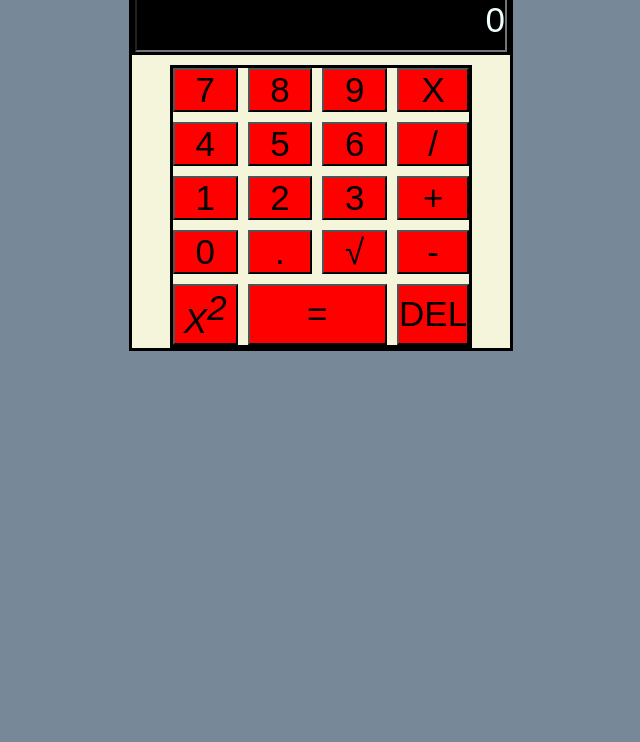
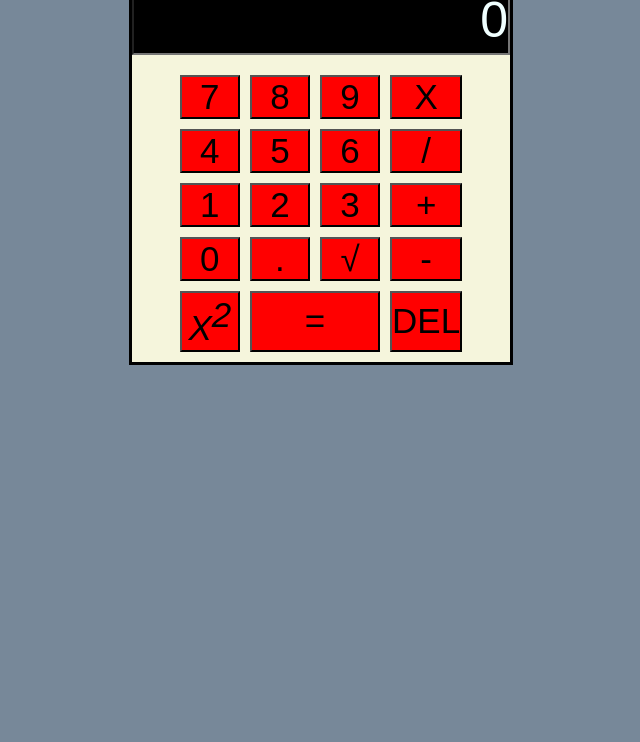
Before and after one commit to npicciano79/calculator, a plain HTML site: page index.html in a window 1280 px wide. Shown: the part 58-800 px from the top of the page, without its empty margins (319-959 px from the left). Drawn offline with Linux system fonts and the light colour scheme; files that its build step writes are made by us from their sources.

Commit message:
styles.css

```diff
--- a/styles/styles.css
+++ b/styles/styles.css
@@ -24,7 +24,7 @@ body{
     background-color: beige;
     width:30%;
     height:90%;
-    border:solid black;
+
     border-style: solid;
     place-items: center;
 
@@ -39,14 +39,18 @@ body{
     min-width:100%;
     min-height: 70px;
     margin-bottom: 10px;
-    border: solid black;
+
 }
 
 .calculator_screen{
+    display: flex;
+    justify-content: flex-end;
+    align-items: center;
     width:100%;
     text-align: right;
     color: azure;
     background-color: black;
+    font-size: 50px;
 
 
 }
@@ -55,13 +59,12 @@ body{
 
 .calculator_buttons{
     display: grid;
-
+    padding:10px;
     width:80%;
     grid-template-columns: repeat(4,1fr);
     grid-row-gap:10px;
     grid-column-gap:10px;
 
-    border: solid black;
 
 }
 
@@ -79,11 +82,10 @@ body{
     grid-column: 4/4;
     grid-row:2;
 }
-.opperation{
-    background-color: red;
-}
+
 .button{
-    background-color: red;
+    background-color:red;
+
 }
 .equal{
     grid-column: 2/4
```
